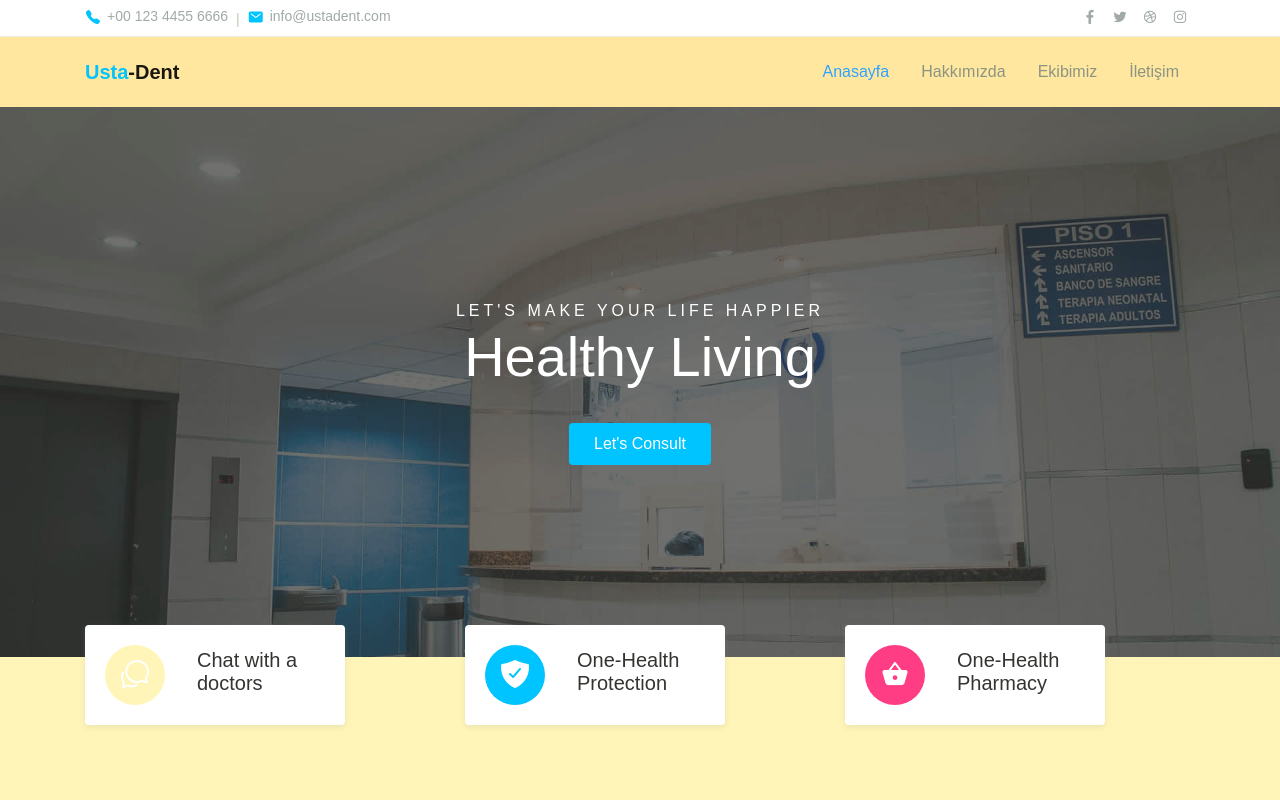
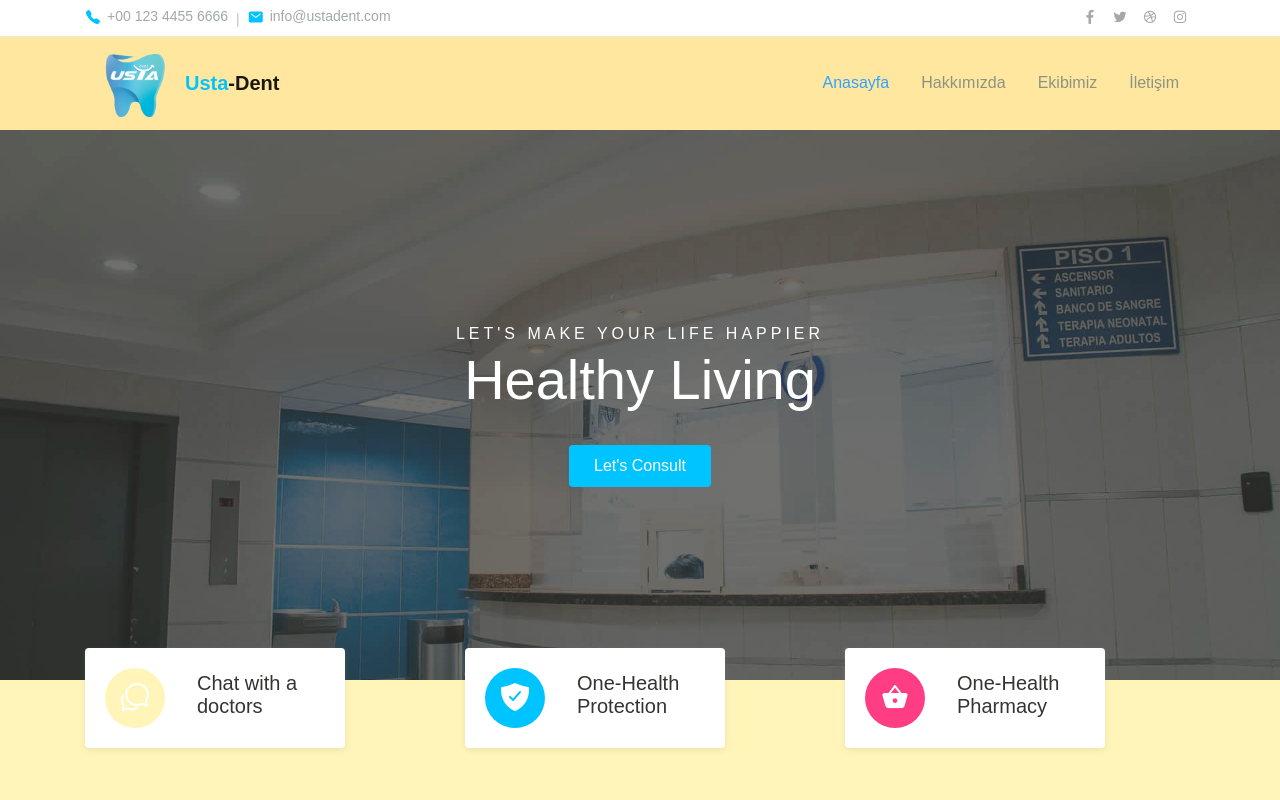
Before and after one commit to tugcanbarbin/ustaDent, an Angular app: page /home in a window 1280 px wide. Shown: the top 800 px of the page. Built offline with nearby package versions, Linux system fonts and the light colour scheme.

Commit message:
logo added

```diff
--- a/src/app/header/header.component.html
+++ b/src/app/header/header.component.html
@@ -53,6 +53,8 @@
 
     <nav class="navbar navbar-expand-lg navbar-light shadow-sm lower-header" >
       <div class="container">
+        <a href="#"><img src="assets/img/logoprimary.png" alt="" style="width: 100px;"></a>
+
         <a class="navbar-brand" href="#"><span class="text-primary">Usta</span>-Dent</a>
 
         <button class="navbar-toggler" type="button" data-toggle="collapse" data-target="#navbarSupport" aria-controls="navbarSupport" aria-expanded="false" aria-label="Toggle navigation">
```
Also changed, not shown: src/assets/img/logoprimary.png (added), src/assets/img/secondarylogo.png (added).
